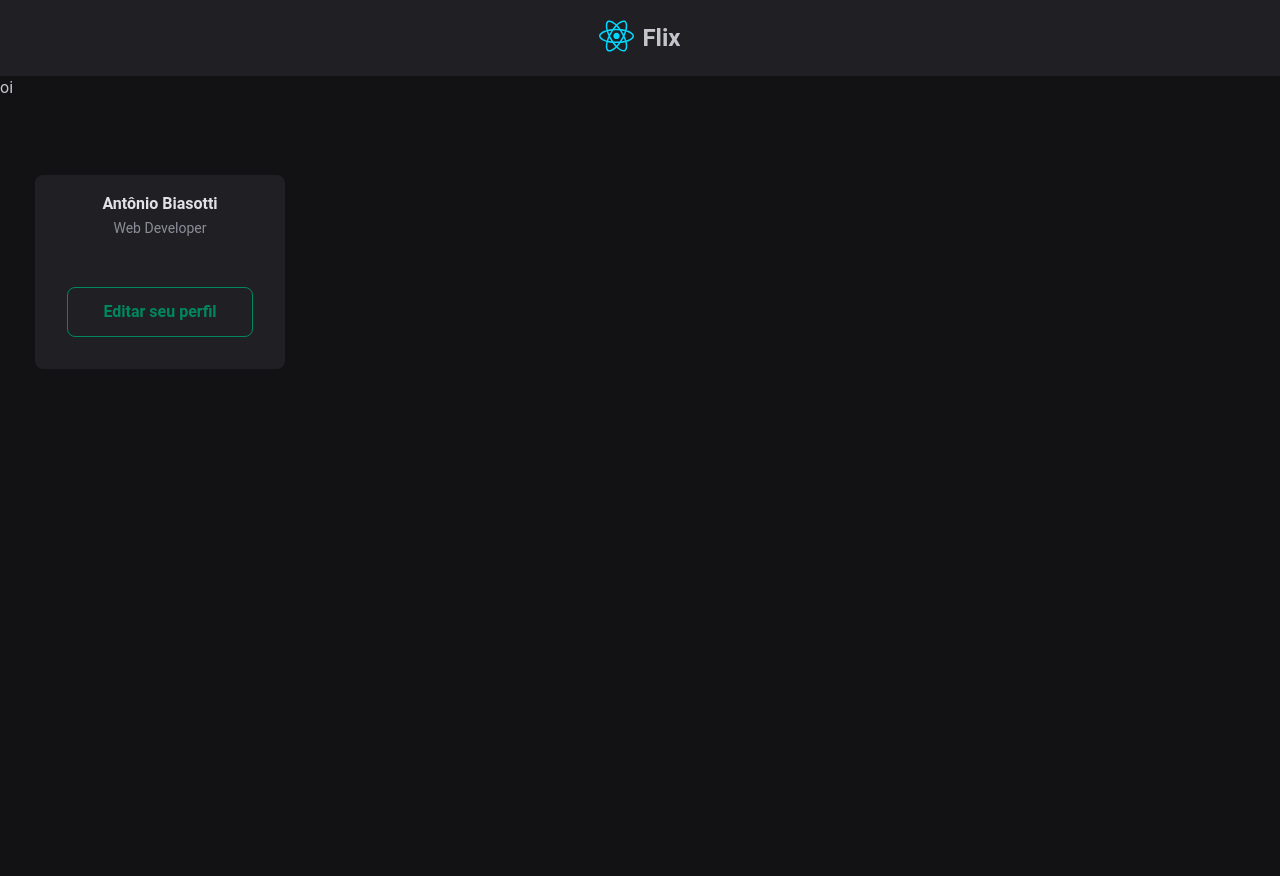
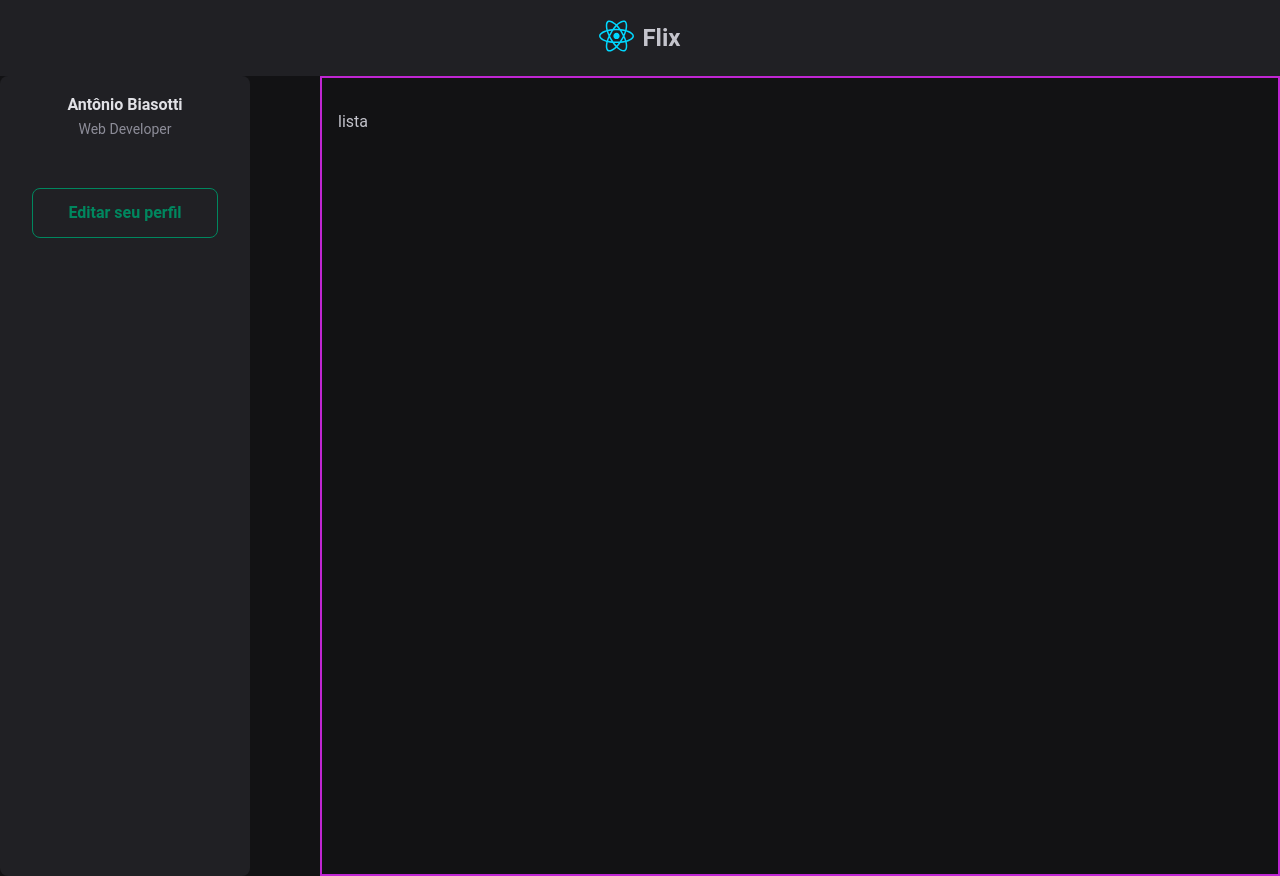
Before and after one commit to ppads-2024s1-g8/next-front-end-flix, a Next.js app: page /user/profile/1 in a window 1280 px wide. Before the commit the page ends 800 px from the top, so only its background shows below. Built offline with nearby package versions, Linux system fonts and the light colour scheme.

Commit message:
melhorando layout

```diff
--- a/src/app/user/layout.tsx
+++ b/src/app/user/layout.tsx
@@ -1,12 +1,15 @@
 import { ReactNode } from 'react';
 import { UserMain } from '../../components/UserMain/UserMain';
+import { Sidebar } from "src/components/Sidebar/Sidebar";
 
 export default function UserLayout({ children} : {children: ReactNode }){
     return (
         <div>
-            <div>
-                {children}
-                <UserMain />
+            <div className="grid min-h-screen grid-cols-app">
+                <Sidebar/>
+                <div className="px-4 pb-12 pt-8 border-2 border-fuchsia-600">
+                    {children}
+                </div>
             </div>
         </div>
     )
--- a/src/app/user/profile/[id]/page.tsx
+++ b/src/app/user/profile/[id]/page.tsx
@@ -1,4 +1,6 @@
+import { Sidebar } from "src/components/Sidebar/Sidebar";
 import { Header } from "../../../../components/Header/Header";
+import { List } from "src/components/List/List";
 
 interface UserProps {
     params: {
@@ -12,7 +14,7 @@ export default async function UserProfile(props:any) {
 
   return (
     <div>
-        oi
+        <List/>
     </div>
   );
 }
--- a/src/components/List/List.jsx
+++ b/src/components/List/List.jsx
@@ -19,6 +19,7 @@ export function List() {
 
     return (
         <div>
+            lista
              {/* <h1 className="text-2xl font-bold">Buscar Título</h1>
                     <div className="px-3 w-72 py-1.5 border border-white/10 rounded-lg text-sm flex items-center gap-3">
                         <Search className="size-4 text-emerald-300"/>
--- a/tailwind.config.ts
+++ b/tailwind.config.ts
@@ -8,6 +8,9 @@ const config: Config = {
   ],
   theme: {
     extend: {
+      gridTemplateColumns: {
+        app: 'minmax(18rem, 20rem) 1fr',
+      },
       backgroundImage: {
         "gradient-radial": "radial-gradient(var(--tw-gradient-stops))",
         "gradient-conic":
```
